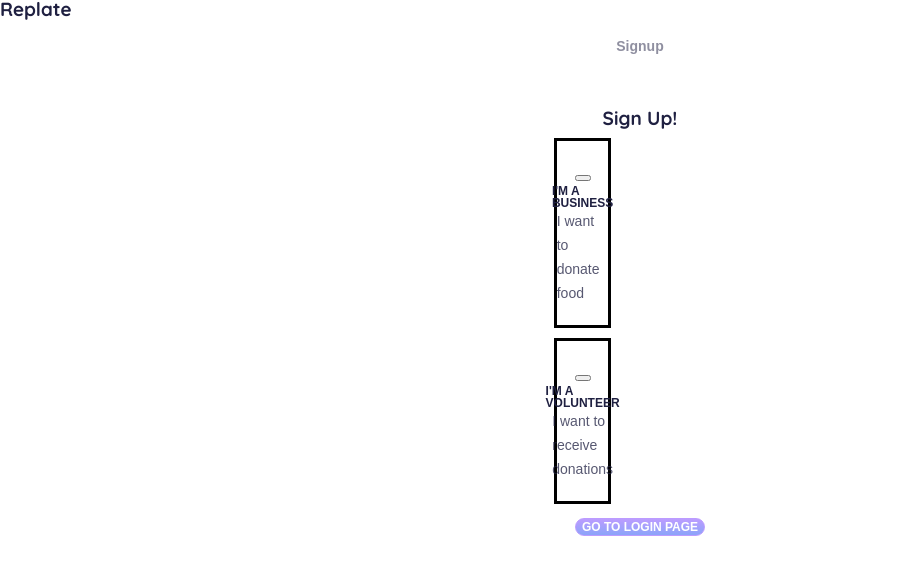
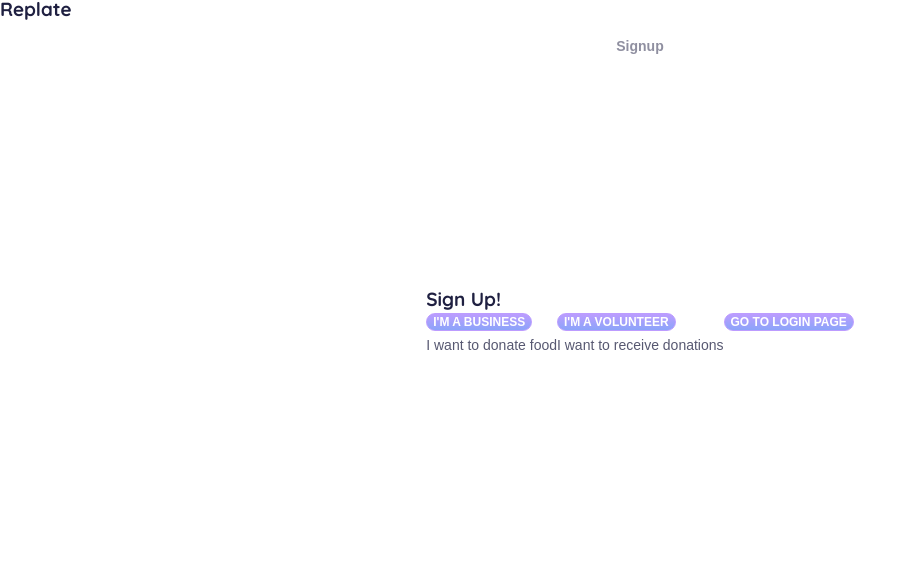
Before and after one commit to Replate-EU/Frontend, a React (Create React App) app in the folder front-end/: page / in a window 1280 px wide. Shown: the top 574 px of the page, without its empty margins (0-916 px from the left). Built offline with nearby package versions, Linux system fonts and the light colour scheme; no server answers; a web font is replaced by a local one.

Commit message:
Styling rearrangement

```diff
--- a/front-end/src/CSS/App.css
+++ b/front-end/src/CSS/App.css
@@ -543,6 +543,10 @@
 .navbar-container nav .active {
   color: rgba(31, 32, 65, 0.5);
 }
+.signup .dives {
+  display: flex;
+  justify-content: space-around;
+}
 .card-container {
   max-width: 380px;
   min-width: 300px;
--- a/front-end/src/Components/SignUp.js
+++ b/front-end/src/Components/SignUp.js
@@ -1,31 +1,32 @@
 import React from "react";
 import { Link } from "react-router-dom";
-import { Box, Button1 } from "./styled";
+
 
 export default function SignUp() {
   return (
-    <>
+    <div className="signup">
       <h1>Sign Up!</h1>
-      <div className="Boxes">
-        <Box>
+      <div className="dives">
+        <div>
           <Link to="/business">
-            <button className="hover"></button>
+            <button className="button">I'm a business</button>
           </Link>
-          <h3>I'm a business</h3>
           <p>I want to donate food</p>
-        </Box>
-        <Box>
+        </div>
+        <div>
           <Link to="/volunteer">
-            <button className="hover"></button>
+            <button className="button">I'm a volunteer</button>
           </Link>
+          <p>I want to receive donations</p>
+        </div>
+        <div>
+          <Link to="/login">
+            <button className="button">Go to login page</button>
+          </Link>
+        </div>
 
-          <h3>I'm a volunteer</h3>
-          <p>I want to receive donations</p>
-        </Box>
       </div>
-      <Link to="/login">
-        <button className="button">Go to login page</button>
-      </Link>
-    </>
+
+    </div>
   );
 }
--- a/front-end/src/LESS/App.less
+++ b/front-end/src/LESS/App.less
@@ -4,6 +4,7 @@
 @import "global.less";
 @import "Buttons.less";
 @import "NavBar.less";
+@import "Signup.less";
 @import "Card.less";
 @import "inputs.less";
 @import "modal.less";
--- /dev/null
+++ b/front-end/src/LESS/Signup.less
@@ -0,0 +1,6 @@
+.signup {
+    .dives{
+        display: flex;
+        justify-content: space-around;
+    }
+}
```
